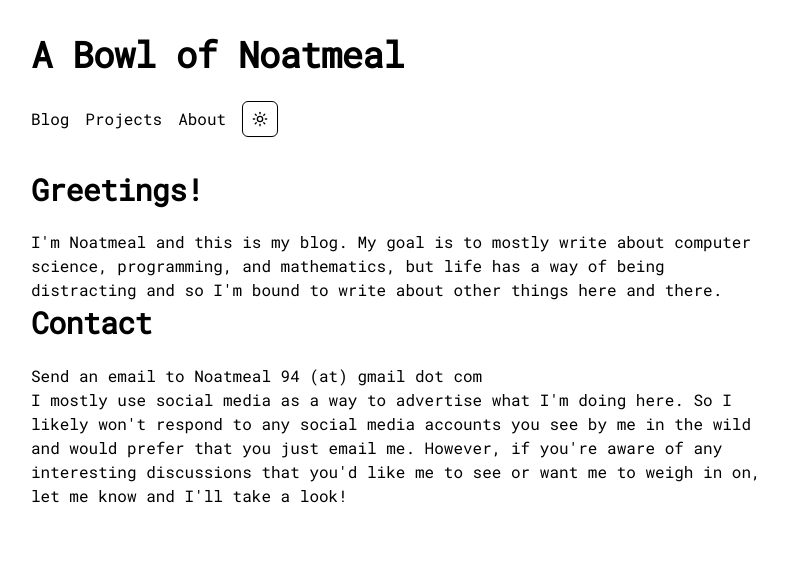
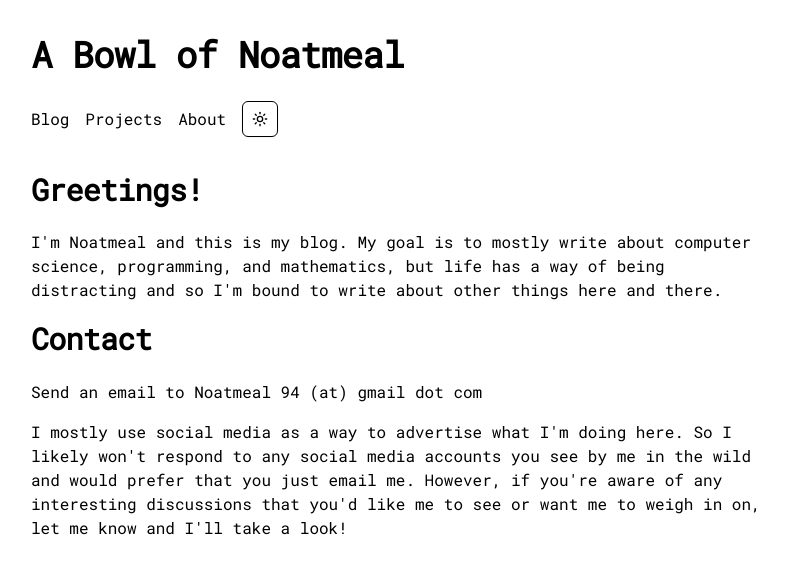
Before and after one commit to noatmeal/noatmeal_app, a Next.js app: page / in a window 1280 px wide. Shown: the top 574 px of the page, without its empty margins (241-1028 px from the left). Built offline with nearby package versions, Linux system fonts and the light colour scheme.

Commit message:
style: Add paragraph spacing in globals.css

```diff
--- a/src/app/globals.css
+++ b/src/app/globals.css
@@ -56,4 +56,8 @@
   h6 {
     @apply text-base font-medium mb-2;
   }
+
+  p {
+    @apply mb-4;
+  }
 }
```
